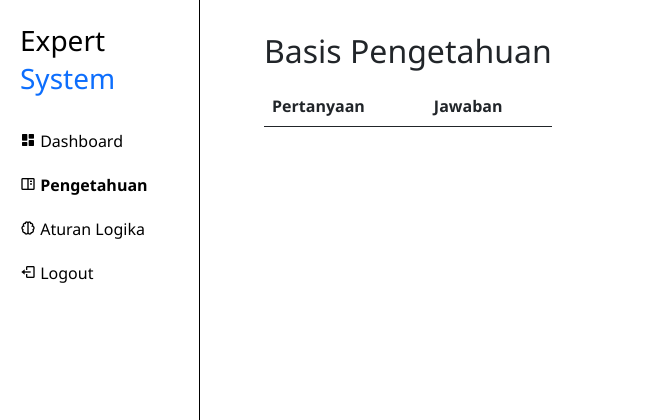
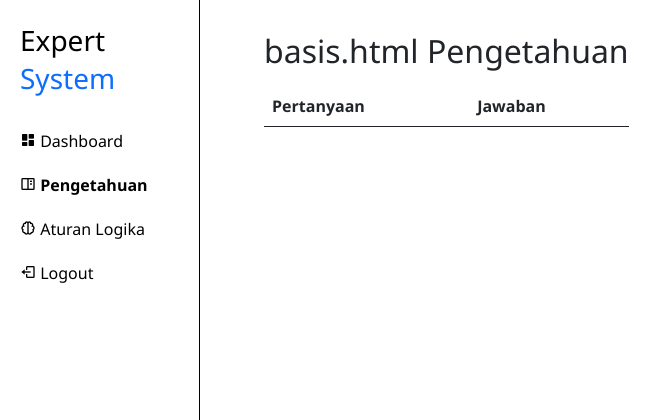
Before and after one commit to galihwicakshm/expert-system, a Python web app: template templates/basis_pengetahuan.html in a window 1280 px wide. Shown: the top 420 px of the page, without its empty margins (0-671 px from the left). Run offline with Jinja, Linux system fonts and the light colour scheme; the template is opened without the code that fills it, so the values that code supplies are empty.

Commit message:
templates all

```diff
--- a/app.py
+++ b/app.py
@@ -14,7 +14,7 @@ pengguna = db.dataPengguna
 admin_tabel = db.dataAdmin
 pertanyaan_identifikasi = db.pertanyaanidentifikasi
 aturan = db.aturanLogika
-pengetahuan = db.basisPengetahuan
+pengetahuan = db.basis.htmlPengetahuan
 datakorban = db.datapersonalkorban
 
 cache = Cache(app)
--- a/templates/admin.html
+++ b/templates/admin.html
@@ -22,8 +22,8 @@
     <div class="sidebar">
         <h2 class="logo"><a href="/templates/admin.html">Expert<span> System</a></span></h2>
         <a class="nav-admin" href="/templates/admin.html" style="font-weight: bold; margin-top: 32px;"><i class='bx bxs-dashboard'></i> Dashboard</a>
-        <a class="nav-admin" href="/templates/basis"><i class='bx bx-book-content'></i> Pengetahuan</a>
-        <a class="nav-admin" href="/templates/aturan_logika"><i class='bx bx-brain'></i> Aturan Logika</a>
+        <a class="nav-admin" href="/templates/basis.html"><i class='bx bx-book-content'></i> Pengetahuan</a>
+        <a class="nav-admin" href="/templates/aturan_logika.html"><i class='bx bx-brain'></i> Aturan Logika</a>
         <a class="nav-admin" href="/templates/logout.html"><i class='bx bx-log-out'></i> Logout</a>
     </div>
     <div class="content">
--- a/templates/aturanLogika.html
+++ b/templates/aturanLogika.html
@@ -22,8 +22,8 @@
     <div class="sidebar">
         <h2 class="logo"><a href="/templates/admin.html">Expert<span> System</a></span></h2>
         <a class="nav-admin" href="/templates/admin.html" style="margin-top: 32px;"><i class='bx bxs-dashboard'></i> Dashboard</a>
-        <a class="nav-admin" href="/templates/basis"><i class='bx bx-book-content'></i> Pengetahuan</a>
-        <a class="nav-admin" href="/templates/aturan_logika" style="font-weight: bold;"><i class='bx bx-brain'></i> Aturan Logika</a>
+        <a class="nav-admin" href="/templates/basis.html"><i class='bx bx-book-content'></i> Pengetahuan</a>
+        <a class="nav-admin" href="/templates/aturan_logika.html" style="font-weight: bold;"><i class='bx bx-brain'></i> Aturan Logika</a>
         <a class="nav-admin" href="/templates/logout.html"><i class='bx bx-log-out'></i> Logout</a>
     </div>
     <div style="padding-top: 32px;padding-left: 5%; padding-right: 5%;">
--- a/templates/basis_pengetahuan.html
+++ b/templates/basis_pengetahuan.html
@@ -16,18 +16,18 @@
     <!-- file css -->
     <link rel="stylesheet" href="/static/css/style.css">
 
-    <title>Basis Pengetahuan</title>
+    <title>basis.html Pengetahuan</title>
 </head>
 <body class="admin-set">
     <div class="sidebar">
         <h2 class="logo"><a href="/templates/admin.html">Expert<span> System</a></span></h2>
         <a class="nav-admin" href="/templates/admin.html" style="margin-top: 32px;"><i class='bx bxs-dashboard'></i> Dashboard</a>
-        <a class="nav-admin" href="/templates/basis" style="font-weight: bold;"><i class='bx bx-book-content' ></i> Pengetahuan</a>
-        <a class="nav-admin" href="/templates/aturan_logika"><i class='bx bx-brain'></i> Aturan Logika</a>
+        <a class="nav-admin" href="/templates/basis.html" style="font-weight: bold;"><i class='bx bx-book-content' ></i> Pengetahuan</a>
+        <a class="nav-admin" href="/templates/aturan_logika.html"><i class='bx bx-brain'></i> Aturan Logika</a>
         <a class="nav-admin" href="/templates/logout.html"><i class='bx bx-log-out'></i> Logout</a>
     </div>
     <div style="padding-top: 32px;padding-left: 5%; padding-right: 5%;">
-        <h2>Basis Pengetahuan</h2>
+        <h2>basis.html Pengetahuan</h2>
         <table class="table" style="border: none; margin-top: 16px;">
             <thead>
                 <tr>
```
Also changed, not shown: views.py (+12 -12 lines).
